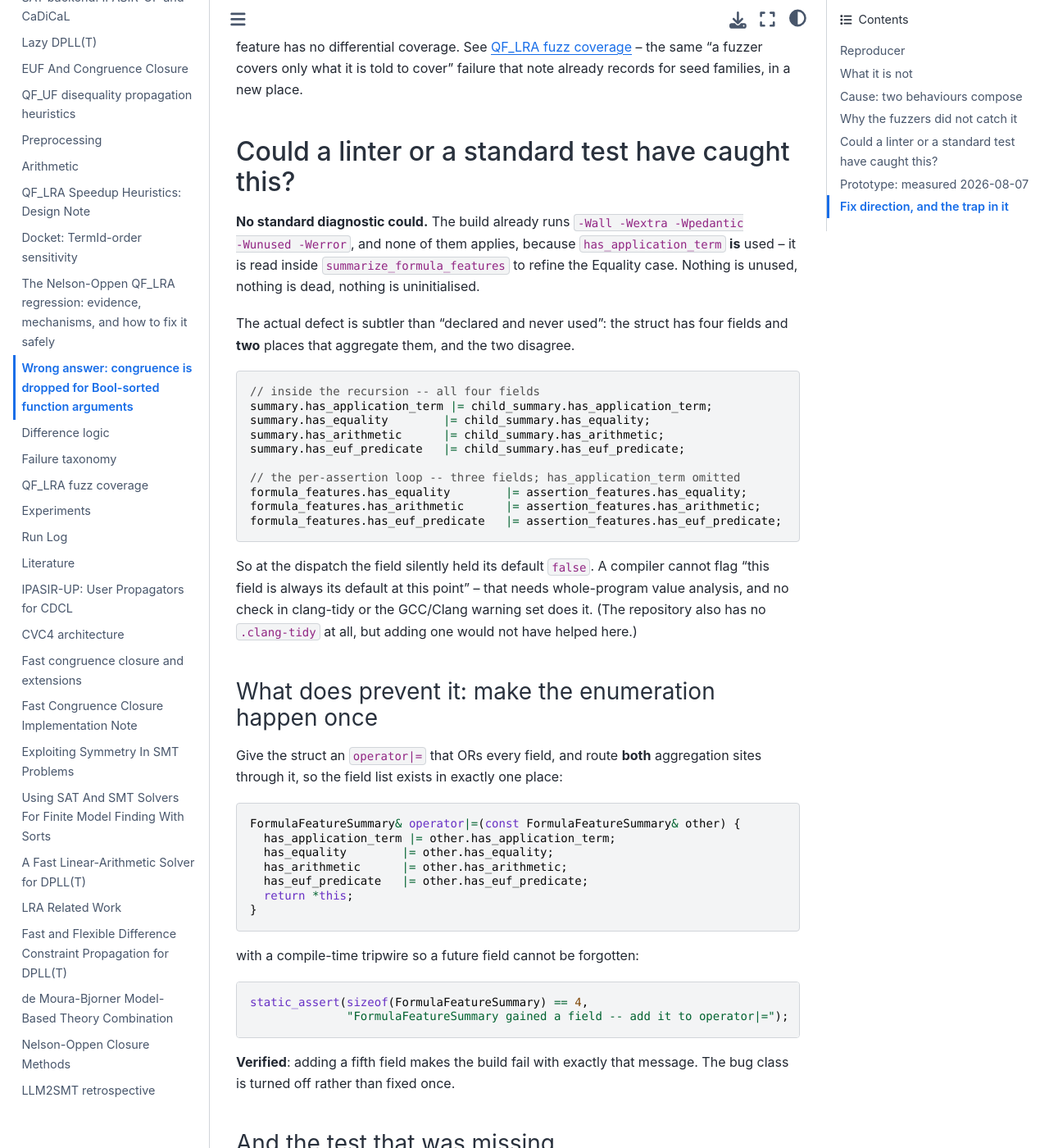
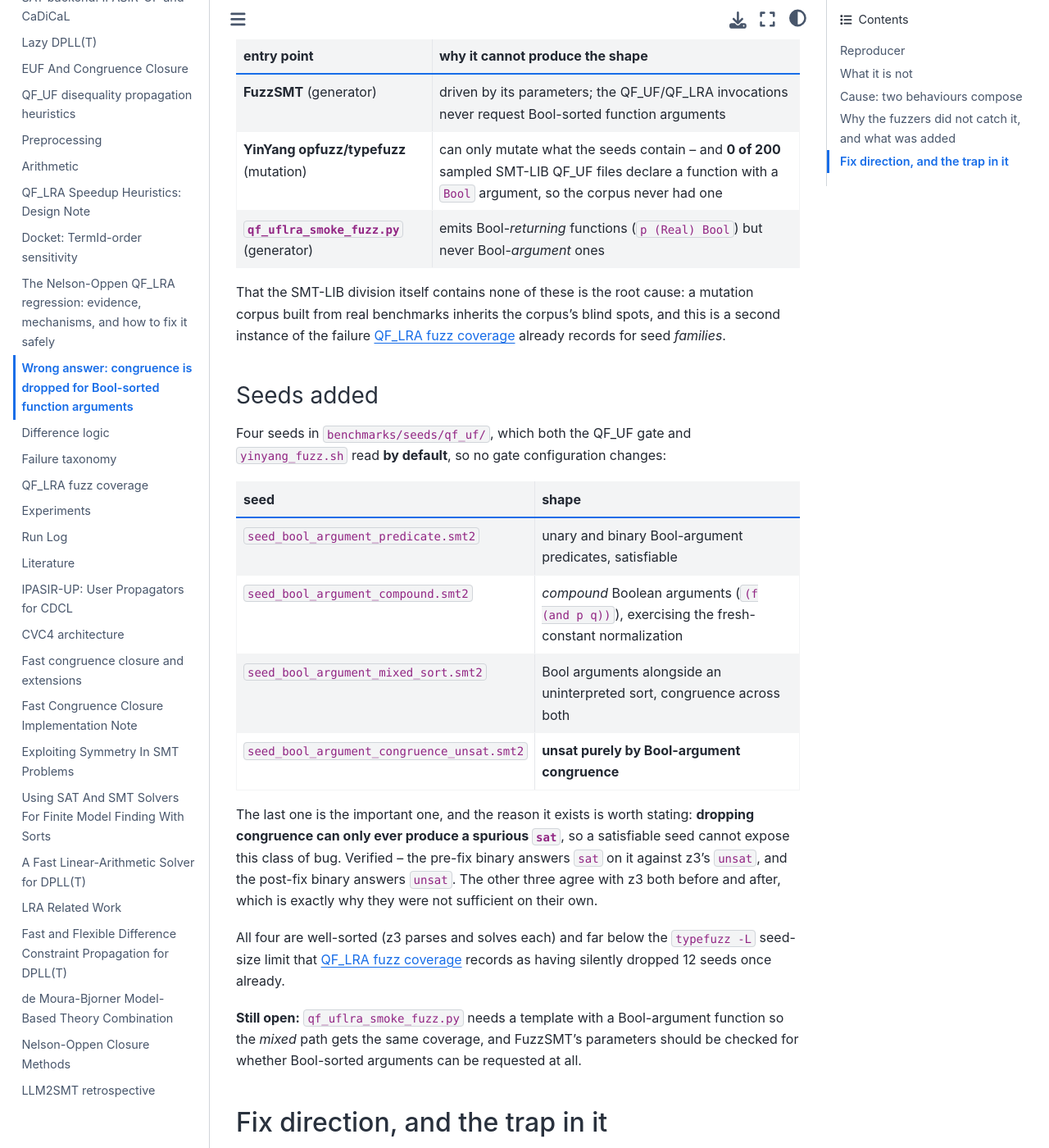
Before and after one commit to primo-solver/primo, a Jupyter Book: the page built from docs/bool-argument-congruence-bug.md, in a window 1280 px wide and 1400 px high, scrolled down 2301 px. Shown: the whole window at 82% size. Built offline with Jupyter Book 1.0.4 settings and Sphinx 7.4.7 and the Sphinx Book theme 1.1.4, drawn with Linux system fonts in a browser that asks for light colours; some of the changed text lies outside the part shown.

Commit message:
Fix the dropped congruence for Bool-sorted function arguments
Wrong answer: a formula whose equalities are all over Bool has
has_equality == false, because preprocessing rewrites Bool-sorted
equalities before summarize_formula_features runs. The QF_UF dispatch
keyed only on has_equality, so a formula containing uninterpreted
functions reached solve_boolean_conjunction, which abstracts the
applications to independent propositional variables and has no congruence
rule. p = q & f(p) != f(q) answered sat where z3 says unsat.

Three changes:

- FormulaFeatureSummary gets an operator|= that ORs every field, used by
  both the per-child recursion and the per-assertion loop. Those two sites
  previously enumerated the fields separately and disagreed:
  has_application_term was aggregated in the recursion and omitted from the
  loop, so it read as its default false at the dispatch. No compiler
  warning can catch that -- the field is used, just not propagated -- and
  -Wall -Wextra -Wunused -Werror were all already on.
- A static_assert on sizeof as a tripwire, verified to fail the build with
  its own message when a field is added.
- The dispatch tests has_equality || has_application_term.

Five regression tests, each asserting the DISPATCH as well as the answer,
which is the assertion whose absence let this through: the reproducer;
the same shape without p = q, which must stay sat so the fix is not
forcing unsat; congruence chained through two applications; a compound
Boolean argument, covering the fresh-constant normalization; and a purely
propositional formula, which must still reach the Boolean solver so the
widening is not total. 13/13 suites pass.

Also adds four mutation seeds under benchmarks/seeds/qf_uf/, which the
QF_UF gate and yinyang_fuzz.sh read by default. The shape had no coverage
in ANY of the three fuzzing entry points -- FuzzSMT is not asked for it,
0 of 200 sampled SMT-LIB QF_UF files declare a Bool-argument function so
mutation had nothing to mutate, and qf_uflra_smoke_fuzz.py emits
Bool-returning but never Bool-argument functions.

One of the seeds is unsat purely by Bool-argument congruence, because
dropping congruence can only produce a spurious sat -- a satisfiable seed
cannot expose this class of bug. Verified: pre-fix sat, post-fix unsat,
z3 unsat.

Not yet gated: a fuzz campaign still needs to run on Slurm, and the
QF_UFLRA generator still has the same blind spot.

Co-Authored-By: Claude Opus 5 <noreply@anthropic.com>

````diff
--- a/docs/bool-argument-congruence-bug.md
+++ b/docs/bool-argument-congruence-bug.md
@@ -83,102 +83,48 @@ which is exactly the unsoundness direction flagged in
 [](nelson-oppen-qf-lra-regression.md)'s fix-ordering table. It is already
 happening, before any change.
 
-## Why the fuzzers did not catch it
+## Why the fuzzers did not catch it, and what was added
 
-Neither gate generates this shape. FuzzSMT is driven by its parameters and the
-QF_UF/QF_LRA invocations do not request Bool-sorted function arguments;
-mutation fuzzing (opfuzz/typefuzz) can only produce what its seed corpus
-contains, and the QF_LRA seeds have no uninterpreted functions at all. So a
-documented-as-supported feature has no differential coverage. See
-[](fuzz-coverage-qf-lra.md) -- the same "a fuzzer covers only what it is told
-to cover" failure that note already records for seed families, in a new place.
+The shape has **no coverage in any of the three fuzzing entry points**, which
+is why 6,000 gated cases missed a wrong answer.
 
-(why-no-linter)=
-## Could a linter or a standard test have caught this?
+| entry point | why it cannot produce the shape |
+|---|---|
+| **FuzzSMT** (generator) | driven by its parameters; the QF_UF/QF_LRA invocations never request Bool-sorted function arguments |
+| **YinYang opfuzz/typefuzz** (mutation) | can only mutate what the seeds contain -- and **0 of 200** sampled SMT-LIB QF_UF files declare a function with a `Bool` argument, so the corpus never had one |
+| **`qf_uflra_smoke_fuzz.py`** (generator) | emits Bool-*returning* functions (`p (Real) Bool`) but never Bool-*argument* ones |
 
-**No standard diagnostic could.** The build already runs `-Wall -Wextra
--Wpedantic -Wunused -Werror`, and none of them applies, because
-`has_application_term` **is** used -- it is read inside
-`summarize_formula_features` to refine the Equality case. Nothing is unused,
-nothing is dead, nothing is uninitialised.
+That the SMT-LIB division itself contains none of these is the root cause: a
+mutation corpus built from real benchmarks inherits the corpus's blind spots,
+and this is a second instance of the failure
+[](fuzz-coverage-qf-lra.md) already records for seed *families*.
 
-The actual defect is subtler than "declared and never used": the struct has
-four fields and **two** places that aggregate them, and the two disagree.
+### Seeds added
 
-```cpp
-// inside the recursion -- all four fields
-summary.has_application_term |= child_summary.has_application_term;
-summary.has_equality        |= child_summary.has_equality;
-summary.has_arithmetic      |= child_summary.has_arithmetic;
-summary.has_euf_predicate   |= child_summary.has_euf_predicate;
+Four seeds in `benchmarks/seeds/qf_uf/`, which both the QF_UF gate and
+`yinyang_fuzz.sh` read **by default**, so no gate configuration changes:
 
-// the per-assertion loop -- three fields; has_application_term omitted
-formula_features.has_equality        |= assertion_features.has_equality;
-formula_features.has_arithmetic      |= assertion_features.has_arithmetic;
-formula_features.has_euf_predicate   |= assertion_features.has_euf_predicate;
-```
+| seed | shape |
+|---|---|
+| `seed_bool_argument_predicate.smt2` | unary and binary Bool-argument predicates, satisfiable |
+| `seed_bool_argument_compound.smt2` | *compound* Boolean arguments (`(f (and p q))`), exercising the fresh-constant normalization |
+| `seed_bool_argument_mixed_sort.smt2` | Bool arguments alongside an uninterpreted sort, congruence across both |
+| `seed_bool_argument_congruence_unsat.smt2` | **unsat purely by Bool-argument congruence** |
 
-So at the dispatch the field silently held its default `false`. A compiler
-cannot flag "this field is always its default at this point" -- that needs
-whole-program value analysis, and no check in clang-tidy or the GCC/Clang
-warning set does it. (The repository also has no `.clang-tidy` at all, but
-adding one would not have helped here.)
+The last one is the important one, and the reason it exists is worth stating:
+**dropping congruence can only ever produce a spurious `sat`**, so a
+satisfiable seed cannot expose this class of bug. Verified -- the pre-fix
+binary answers `sat` on it against z3's `unsat`, and the post-fix binary
+answers `unsat`. The other three agree with z3 both before and after, which
+is exactly why they were not sufficient on their own.
 
-### What does prevent it: make the enumeration happen once
+All four are well-sorted (z3 parses and solves each) and far below the
+`typefuzz -L` seed-size limit that [](fuzz-coverage-qf-lra.md) records as
+having silently dropped 12 seeds once already.
 
-Give the struct an `operator|=` that ORs every field, and route **both**
-aggregation sites through it, so the field list exists in exactly one place:
-
-```cpp
-FormulaFeatureSummary& operator|=(const FormulaFeatureSummary& other) {
-  has_application_term |= other.has_application_term;
-  has_equality        |= other.has_equality;
-  has_arithmetic      |= other.has_arithmetic;
-  has_euf_predicate   |= other.has_euf_predicate;
-  return *this;
-}
-```
-
-with a compile-time tripwire so a future field cannot be forgotten:
-
-```cpp
-static_assert(sizeof(FormulaFeatureSummary) == 4,
-              "FormulaFeatureSummary gained a field -- add it to operator|=");
-```
-
-**Verified**: adding a fifth field makes the build fail with exactly that
-message. The bug class is turned off rather than fixed once.
-
-### And the test that was missing
-
-A unit test asserting the **dispatch** -- not just the answer -- for a formula
-containing an uninterpreted function whose equalities are all over Bool. That
-is the assertion nobody wrote, and it is cheap. Answer-only tests would not
-have caught this either, since the wrong answer requires the specific shape in
-the reproducer.
-
-(prototype)=
-## Prototype: measured 2026-08-07
-
-Three lines (aggregate the field, expose it, use it), plus the structural
-refactor above:
-
-```cpp
-if (has_equality || has_application_term) { ... solve_qf_uf(...) ... }
-```
-
-| check | before | after |
-|---|---|---|
-| reproducer | **`sat`** (wrong) | **`unsat`**, on `:solver.qf-uf` |
-| `f(p)`, `f(q)` with `p`, `q` not equal | `sat` | `sat` (matches z3) |
-| purely propositional formula | `:solver.boolean` | `:solver.boolean` -- widening is not total |
-| uninterpreted-sort congruence | `unsat` | `unsat` |
-| unit suites (boolean, euf, qf_lra, preprocessing, theory_combination) | -- | **all pass** |
-| 60 QF_UF benchmarks, differential vs main | -- | **0 answer disagreements, 0 path changes** |
-
-The zero path changes on real QF_UF input is the reassuring part: those files
-all contain surviving non-Bool equalities, so `has_equality` already routed
-them and the widening reaches only the shape that was previously mis-routed.
+**Still open:** `qf_uflra_smoke_fuzz.py` needs a template with a Bool-argument
+function so the *mixed* path gets the same coverage, and FuzzSMT's parameters
+should be checked for whether Bool-sorted arguments can be requested at all.
 
 ## Fix direction, and the trap in it
 
````
Also changed, not shown: 6 other files.
